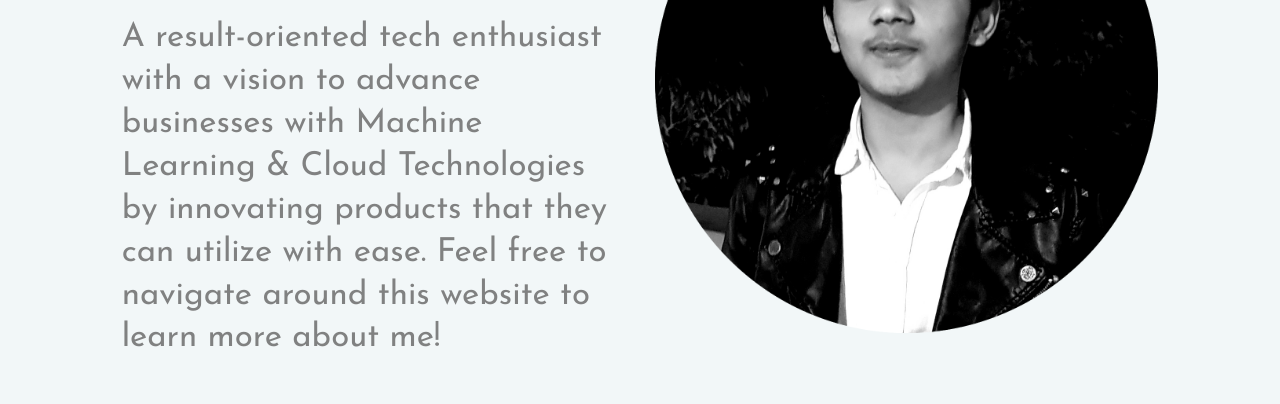
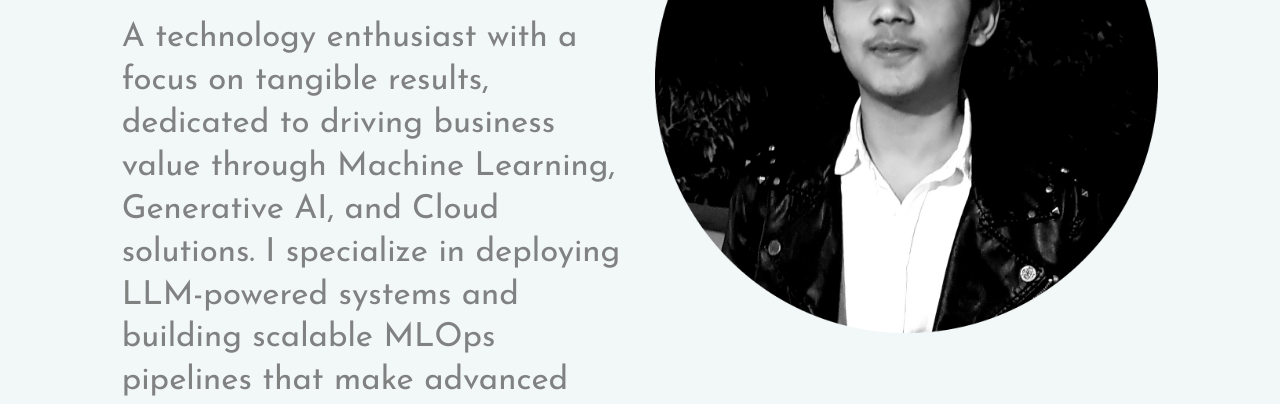
Before and after one commit to TanishB/tanishb.github.io, a plain HTML site: page index.html in a window 1280 px wide. Shown: the part 542-946 px from the top of the page. Drawn offline with Linux system fonts and the light colour scheme.

Commit message:
Update index.html

```diff
--- a/index.html
+++ b/index.html
@@ -61,7 +61,7 @@
 						<div class="col-lg-6">
 							<div class="hero-text">
 								<h2>Tanish Bhola</h2>
-								<p>A result-oriented tech enthusiast with a vision to advance businesses with Machine Learning & Cloud Technologies by innovating products that they can utilize with ease. Feel free to navigate around this website to learn more about me!</p>
+								<p>A technology enthusiast with a focus on tangible results, dedicated to driving business value through Machine Learning, Generative AI, and Cloud solutions. I specialize in deploying LLM-powered systems and building scalable MLOps pipelines that make advanced technologies accessible and impactful. Feel free to explore this website to learn more about my work and vision!</p>
 							</div>
 							<div class="hero-info">
 								<h2>General Info</h2>
```
